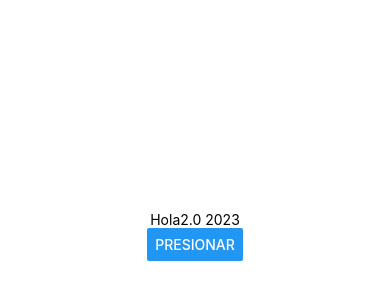
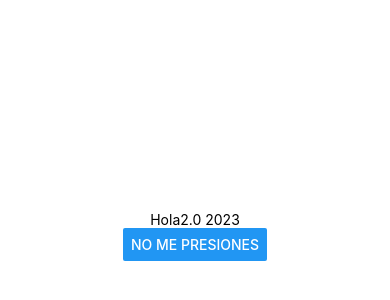
Before and after one commit to citame/frontend, a React Native app: screen / in a window 390 px wide. Shown: the part 186-486 px from the top of the page. Built offline with nearby package versions, Linux system fonts and the light colour scheme.

Commit message:
cambio de btn

```diff
--- a/App.js
+++ b/App.js
@@ -5,7 +5,7 @@ export default function App() {
   return (
     <View style={styles.container}>
       <Text>Hola2.0 2023</Text>
-      <Button title='presionar'></Button>
+      <Button title='No me presiones'></Button>
       <StatusBar style="auto" />
     </View>
   );
```
